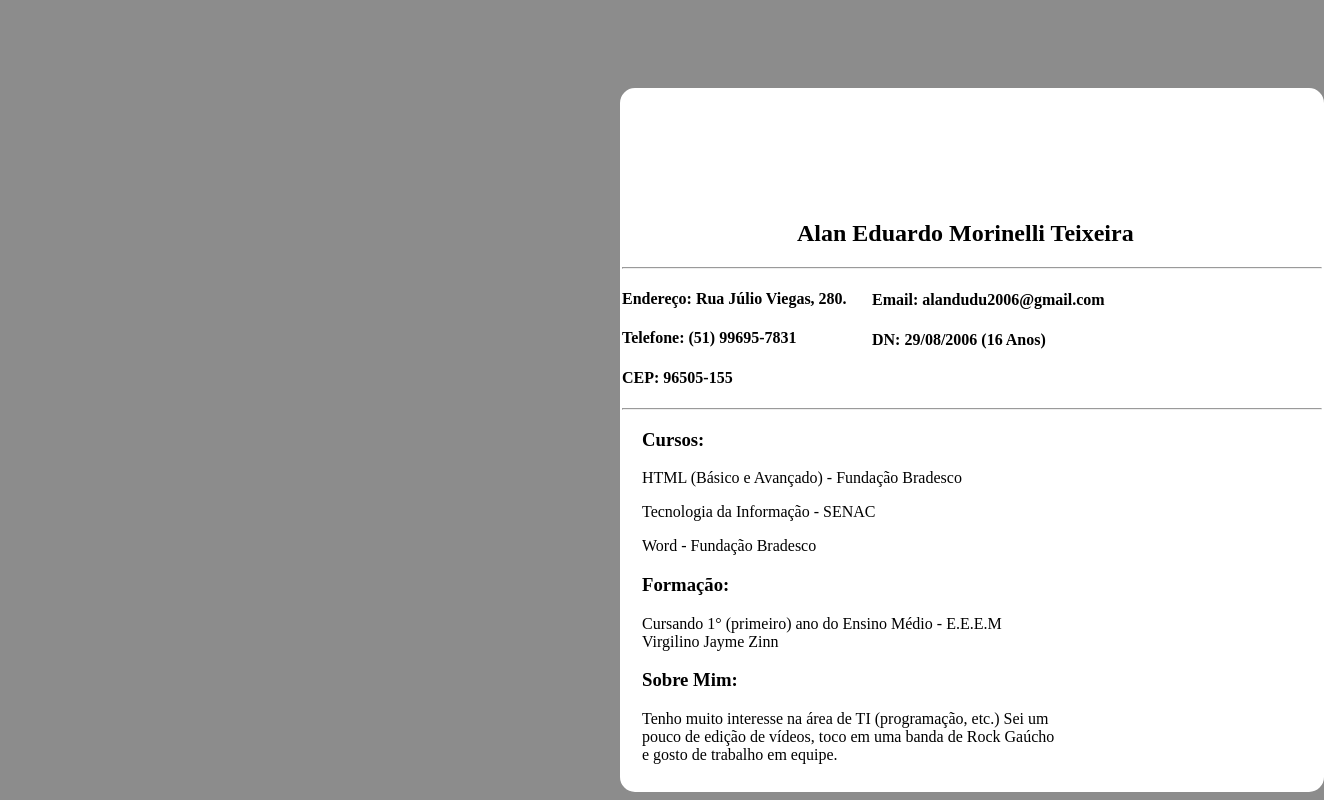
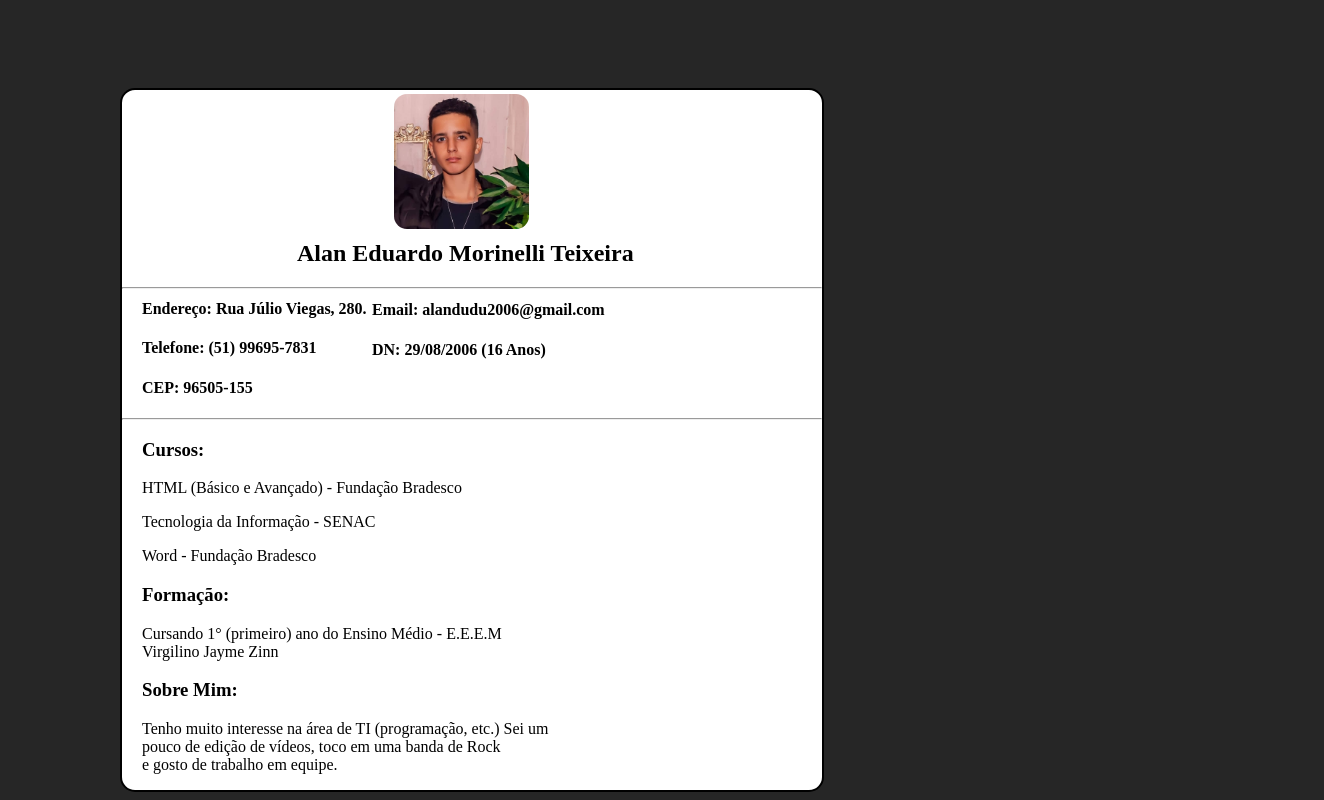
Before and after one commit to Alanteixeira29/Curr-culo, a plain HTML site: page index.html in a window 1280 px wide. Shown: the whole page, 1324 px wide, since content can reach past the window. Drawn offline with Linux system fonts and the light colour scheme.

Commit message:
Add files via upload

```diff
--- a/index.html
+++ b/index.html
@@ -5,16 +5,19 @@
     <meta http-equiv="X-UA-Compatible" content="IE=edge">
     <meta name="viewport" content="width=device-width, initial-scale=1.0">
     <link rel="stylesheet" href="style.css">
-    <title>Currículo Alan</title>
+    <title>Meu Currículo</title>
 </head>
 <body>
     <div id="home">
+            <img src="imagens/WhatsApp Image 2022-11-06 at 20.20.16.jpeg" alt="img-curriculo" id="foto">
             <h2 id="hr-1">Alan Eduardo Morinelli Teixeira</h2>
             <hr>
+        <div id="dados">
             <h4>Endereço: Rua Júlio Viegas, 280.</h4>
             <h4>Telefone: (51) 99695-7831</h4>
             <h4>CEP: 96505-155</h4>
-            <hr>
+        </div>
+        <hr>
         <main>
                 <h4>Email: alandudu2006@gmail.com</h4>
                 <h4>DN: 29/08/2006 (16 Anos)</h4>
@@ -27,7 +30,7 @@
             <h3>Formação:</h3>
             <p>Cursando 1° (primeiro) ano do Ensino Médio - E.E.E.M <br> Virgilino Jayme Zinn</p>
             <h3>Sobre Mim:</h3>
-            <p>Tenho muito interesse na área de TI (programação, etc.) Sei um <br> pouco de edição de vídeos, toco em uma banda de Rock Gaúcho <br> e gosto de trabalho em equipe.</p>
+            <p>Tenho muito interesse na área de TI (programação, etc.) Sei um <br> pouco de edição de vídeos, toco em uma banda de Rock <br> e gosto de trabalho em equipe.</p>
         </div>
     </div>
 </body>
--- a/style.css
+++ b/style.css
@@ -1,13 +1,13 @@
 body {
-        background: #26262686 url("imagens/curriculo.jpg");
-        margin-left: 600px;
+        background: #262626;
+        margin-left: 100px;
     }
 
     #home {
         background-color: white;
         border: 2px solid;
         border-radius: 15px;
-        border-color: white;
+        border-color: blackwhite;
         padding: 10x;
         width: 700px;
         height: 700px;
@@ -29,3 +29,21 @@ body {
         margin-left: 25%;
         margin-top: 130px;
     }
+
+    #foto {
+        width: 135px;
+        margin-left: 270px;
+        margin-top: 2px;
+        position: absolute;
+        border: 2px solid;
+        border-radius: 15px;
+        border-color: white;
+    }
+
+    #dados {
+        margin-top: -10px;
+    }
+
+    #hr-1 {
+        margin-top: 150px;
+    }
```
Also changed, not shown: imagens/WhatsApp Image 2022-11-06 at 20.20.16.jpeg (added).
